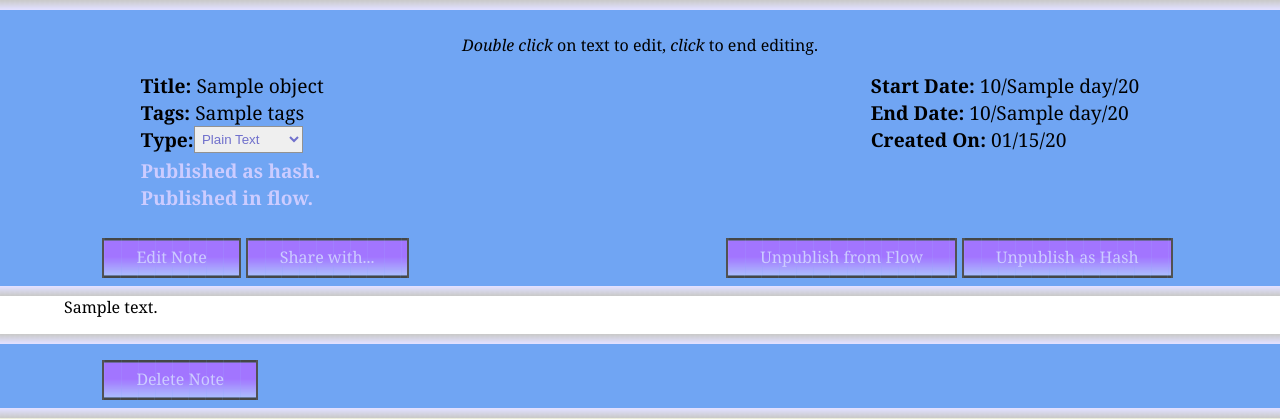
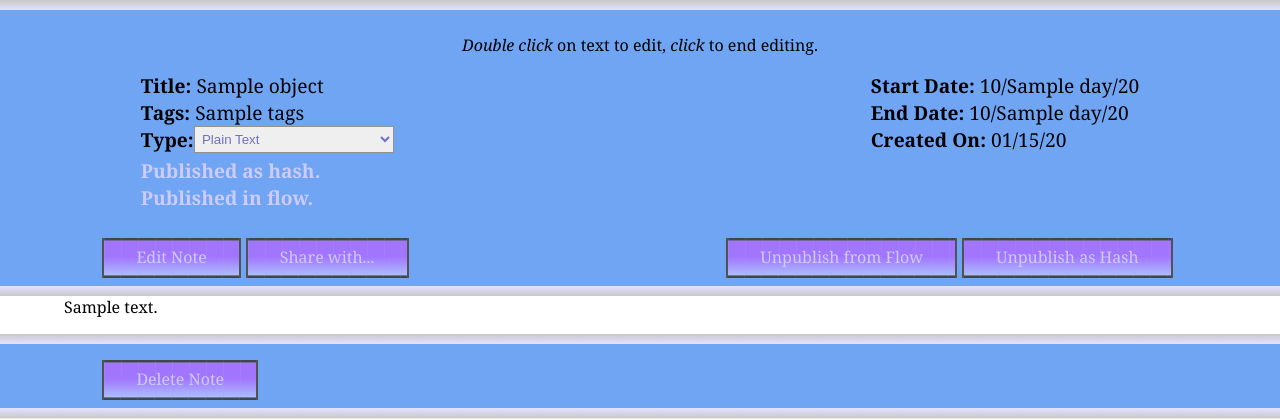
Before and after one commit to lethain/codernote, a Django app: template templates/codernote/note_detail.html in a window 1280 px wide. Shown: the part 58-478 px from the top of the page. Run offline with Django 3.2, Linux system fonts and the light colour scheme; the template is opened without the code that fills it: most values are stand-ins (such as "Sample title", 1, 10 or a date in 2020).

Commit message:
The lexer now resides on its own row.

```diff
--- a/media/codernote.css
+++ b/media/codernote.css
@@ -127,7 +127,8 @@ a:hover {
     width: 200px;
 }
 
-#details .right {
+#type {
+    width: 200px;
 }
 
 .detail select {
--- a/templates/codernote/note_detail.html
+++ b/templates/codernote/note_detail.html
@@ -54,11 +54,11 @@
 
       {% if object.hashpublish_set.all %}
       <div id="hashdiv" class="detail">
-	<span class="left"><a id="hashurl" href="{{ object.hashpublish_set.all.0.get_absolute_url }}"><strong> Published as hash.</a></strong>
+	<span class="left"><a id="hashurl" href="{{ object.hashpublish_set.all.0.get_absolute_url }}"><strong> Published as hash.</strong></a>
       </div>
       {% else %}
       <div id="hashdiv" class="detail hidden">
-	<span class="left"><a id="hashurl" href="#"><strong> Published as hash.</a></strong>
+	<span class="left"><a id="hashurl" href="#"><strong> Published as hash.</strong></a>
       </div>
       {% endif %}
       {% if object.flowpublish_set.all %}
```
